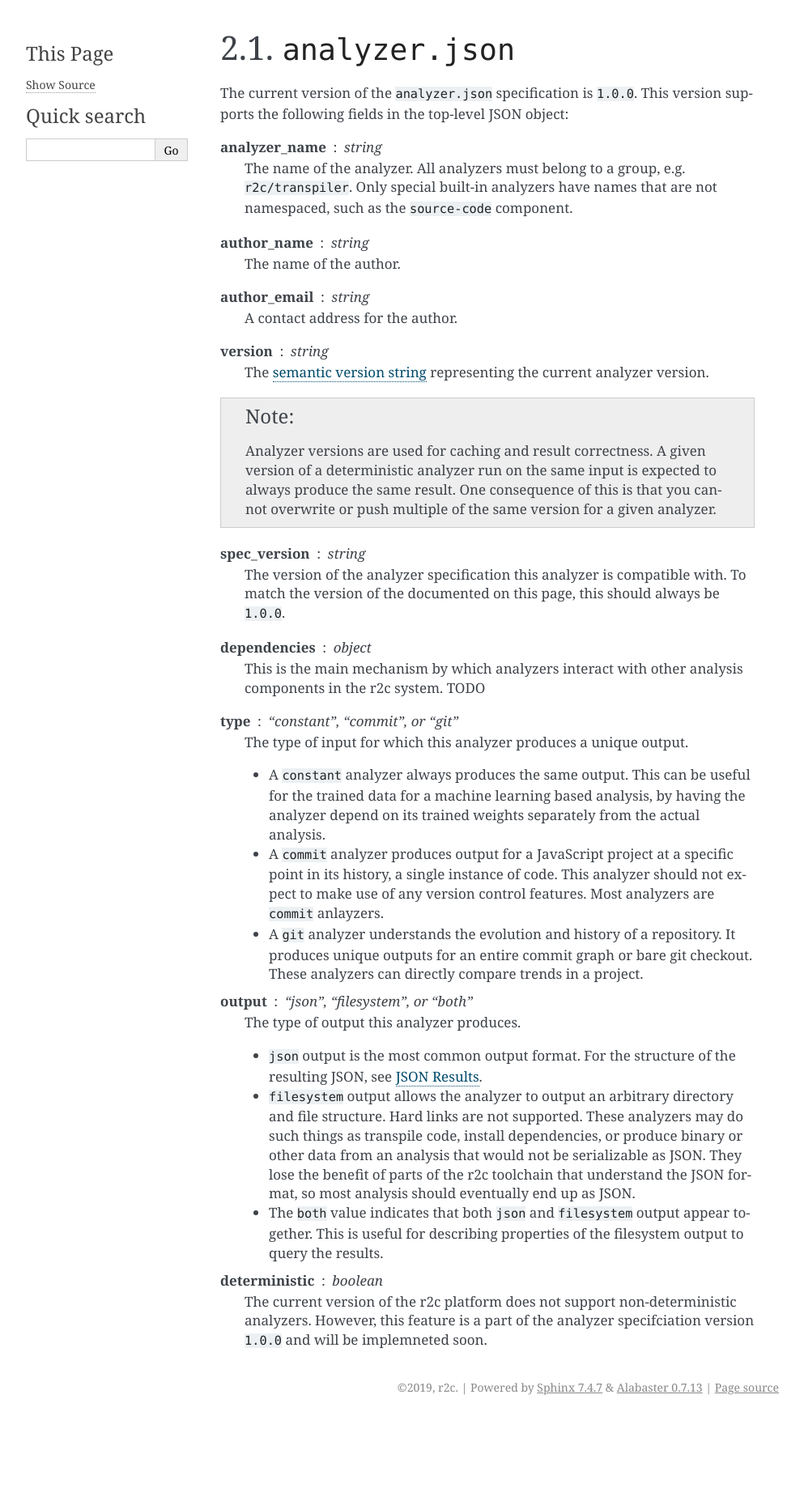
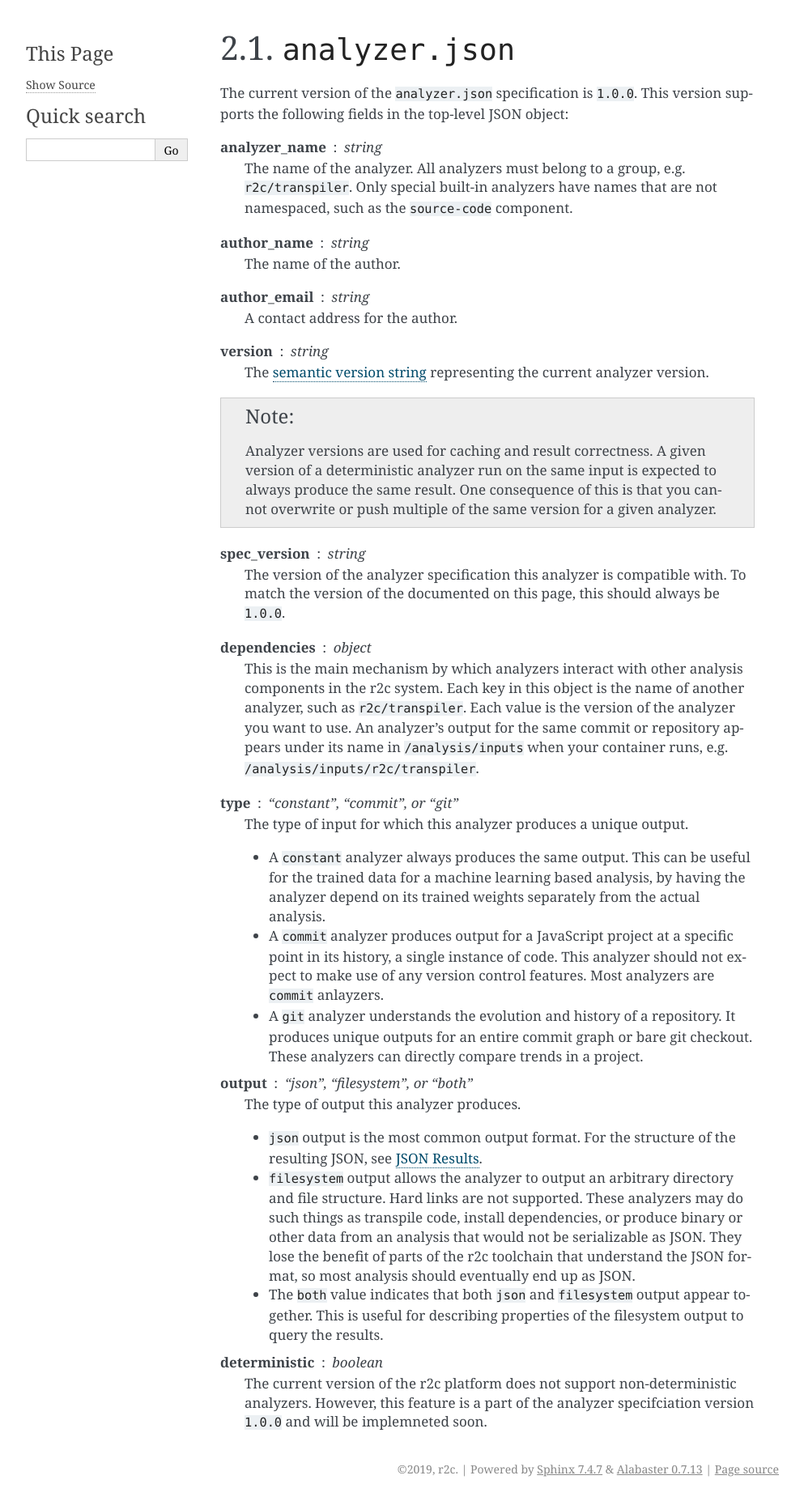
Before and after one commit to semgrep/docs, a Sphinx documentation site: the page built from docs/api/manifest.rst, in a window 1280 px wide. Shown: the whole page at 81% size, without its empty margins (148-1141 px from the left). Built offline with Sphinx 7.4.7, drawn with Linux system fonts in a browser that asks for light colours; before the commit the page ends 1753 px from its top, so only the background shows below that.

Commit message:
Update dependencies description in API section

```diff
--- a/docs/api/manifest.rst
+++ b/docs/api/manifest.rst
@@ -31,7 +31,10 @@ following fields in the top-level JSON object:
 
 **dependencies** : *object*
    This is the main mechanism by which analyzers interact with other analysis components in the r2c
-   system.  TODO
+   system.  Each key in this object is the name of another analyzer, such as
+   ``r2c/transpiler``. Each value is the version of the analyzer you want to use. An analyzer's
+   output for the same commit or repository appears under its name in ``/analysis/inputs`` when your
+   container runs, e.g. ``/analysis/inputs/r2c/transpiler``.
 
 **type** : *"constant", "commit", or "git"*
    The type of input for which this analyzer produces a unique output.
```
